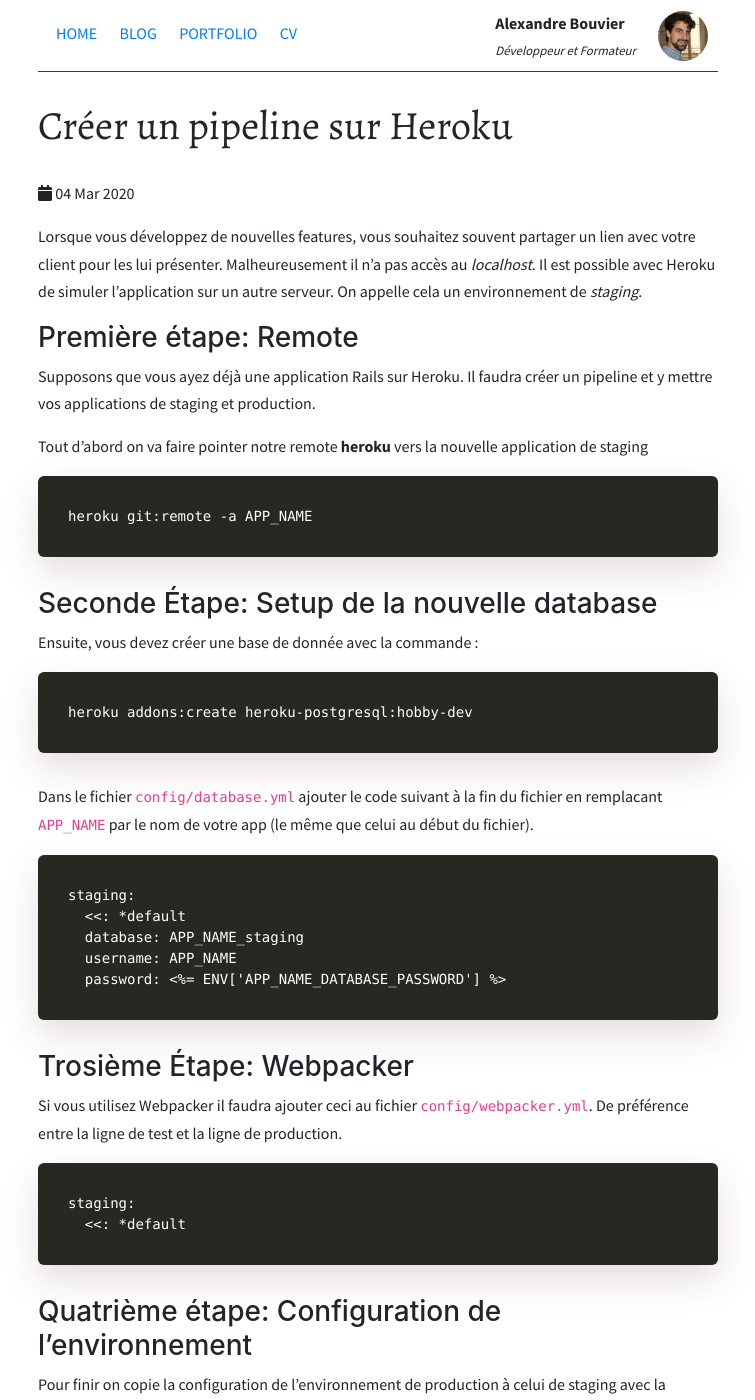
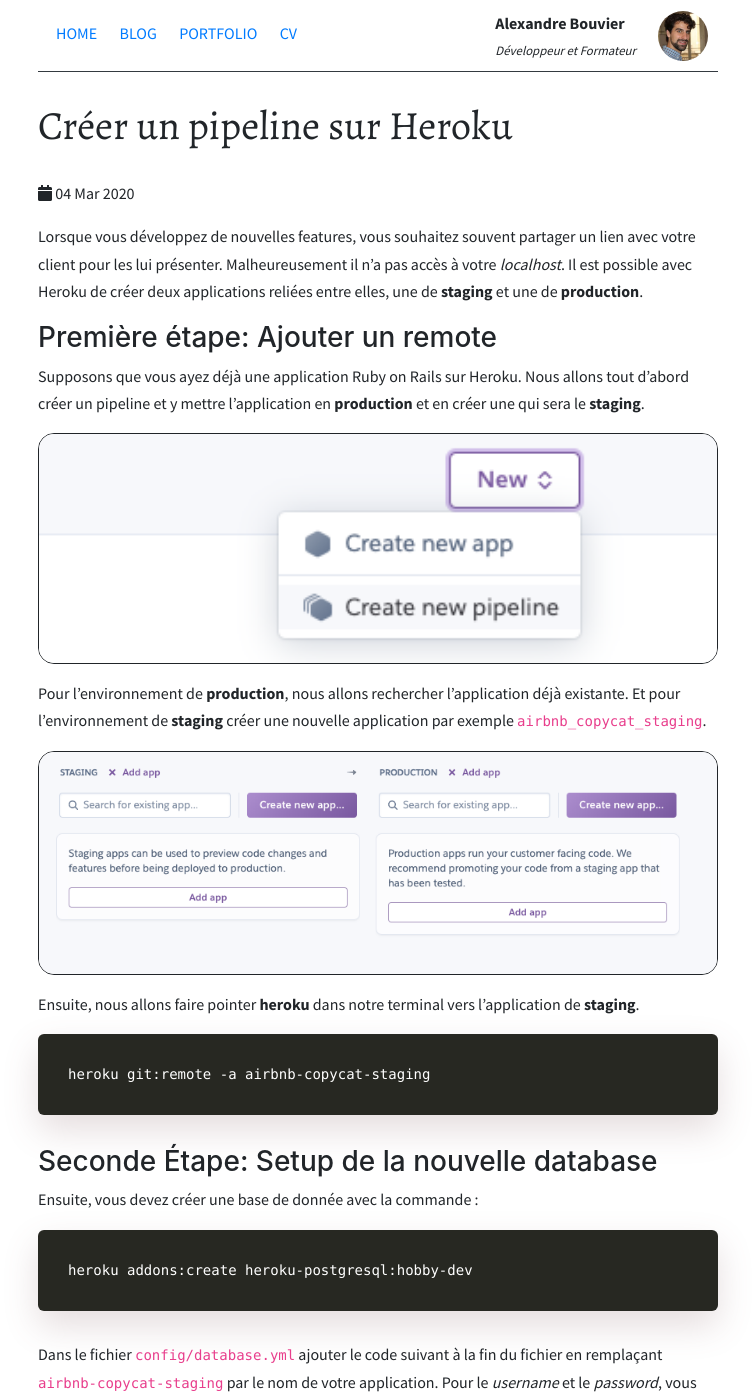
Before and after one commit to alexandrebk/alexandrebk.github.io, a Jekyll site: the page built from _posts/2020-03-04-staging-env.md, in a window 1280 px wide and 1400 px high. Shown: the whole window, without its empty margins (262-1017 px from the left). Built offline with Jekyll 4.4.1, drawn with Linux system fonts in a browser that asks for light colours; nearby versions of some CDN libraries; some of the changed text lies outside the part shown.

Commit message:
Updates Staging

````diff
--- a/_posts/2020-03-04-staging-env.md
+++ b/_posts/2020-03-04-staging-env.md
@@ -5,16 +5,22 @@
 status: tech
 ---
 
-Lorsque vous développez de nouvelles features, vous souhaitez souvent partager un lien avec votre client pour les lui présenter. Malheureusement il n'a pas accès au *localhost*. Il est possible avec Heroku de simuler l'application sur un autre serveur. On appelle cela un environnement de *staging*.
+Lorsque vous développez de nouvelles features, vous souhaitez souvent partager un lien avec votre client pour les lui présenter. Malheureusement il n'a pas accès à votre *localhost*. Il est possible avec Heroku de créer deux applications reliées entre elles, une de **staging** et une de **production**.
 
-### Première étape: Remote
+### Première étape: Ajouter un remote
 
-Supposons que vous ayez déjà une application Rails sur Heroku. Il faudra créer un pipeline et y mettre vos applications de staging et production.
+Supposons que vous ayez déjà une application Ruby on Rails sur Heroku. Nous allons tout d'abord créer un pipeline et y mettre l'application en **production** et en créer une qui sera le **staging**.
 
-Tout d'abord on va faire pointer notre remote **heroku** vers la nouvelle application de staging
+<img src="/images/posts/staging-env/new-pipeline.png" class="image" alt="New Pipeline">
+
+Pour l'environnement de **production**, nous allons rechercher l'application déjà existante. Et pour l'environnement de **staging** créer une nouvelle application par exemple `airbnb_copycat_staging`.
+
+<img src="/images/posts/staging-env/applications.png" class="image" alt="application">
+
+Ensuite, nous allons faire pointer **heroku** dans notre terminal vers l'application de **staging**.
 
 ```
-heroku git:remote -a APP_NAME
+heroku git:remote -a airbnb-copycat-staging
 ```
 
 ### Seconde Étape: Setup de la nouvelle database
@@ -25,14 +31,14 @@
 heroku addons:create heroku-postgresql:hobby-dev
 ```
 
-Dans le fichier `config/database.yml` ajouter le code suivant à la fin du fichier en remplacant `APP_NAME` par le nom de votre app (le même que celui au début du fichier).
+Dans le fichier `config/database.yml` ajouter le code suivant à la fin du fichier en remplaçant `airbnb-copycat-staging` par le nom de votre application. Pour le *username* et le *password*, vous pouvez gardez les mêmes valeurs que la **production**.
 
 ```
 staging:
   <<: *default
-  database: APP_NAME_staging
-  username: APP_NAME
-  password: <%= ENV['APP_NAME_DATABASE_PASSWORD'] %>
+  database: airbnb_copycat_staging
+  username: airbnb_copycat
+  password: <%= ENV['AIRBNB_COPYCAT_DATABASE_PASSWORD'] %>
 ```
 
 ### Trosième Étape: Webpacker
````
Also changed, not shown: _posts/2000-01-01-draft-ironie.md (added, +54 -0 lines), _posts/2000-01-01-draft-overlaps.md (+2 -2 lines), _posts/2000-01-01-draft-rspec-integration-test.md (renamed from _posts/2000-01-01-rspec-integration-test.md), images/posts/staging-env/applications.png (added), images/posts/staging-env/new-pipeline.png (added).
